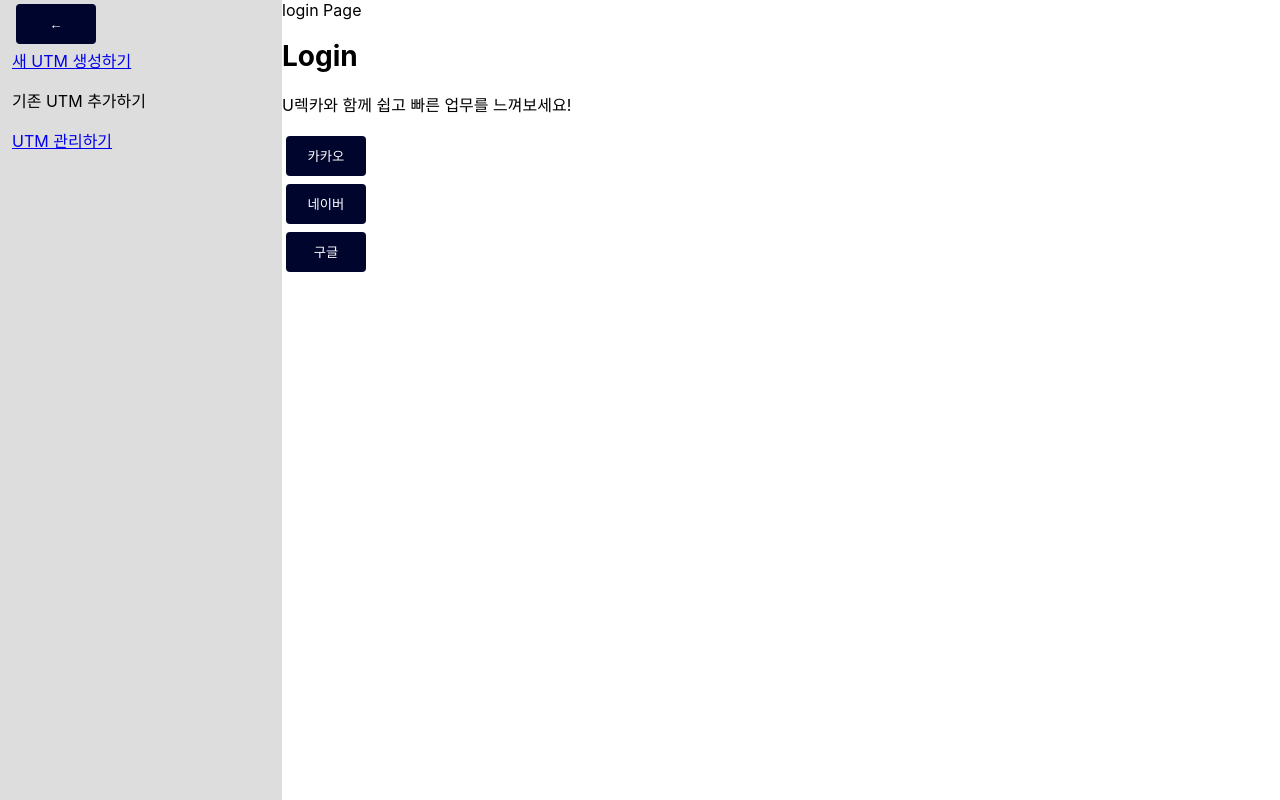
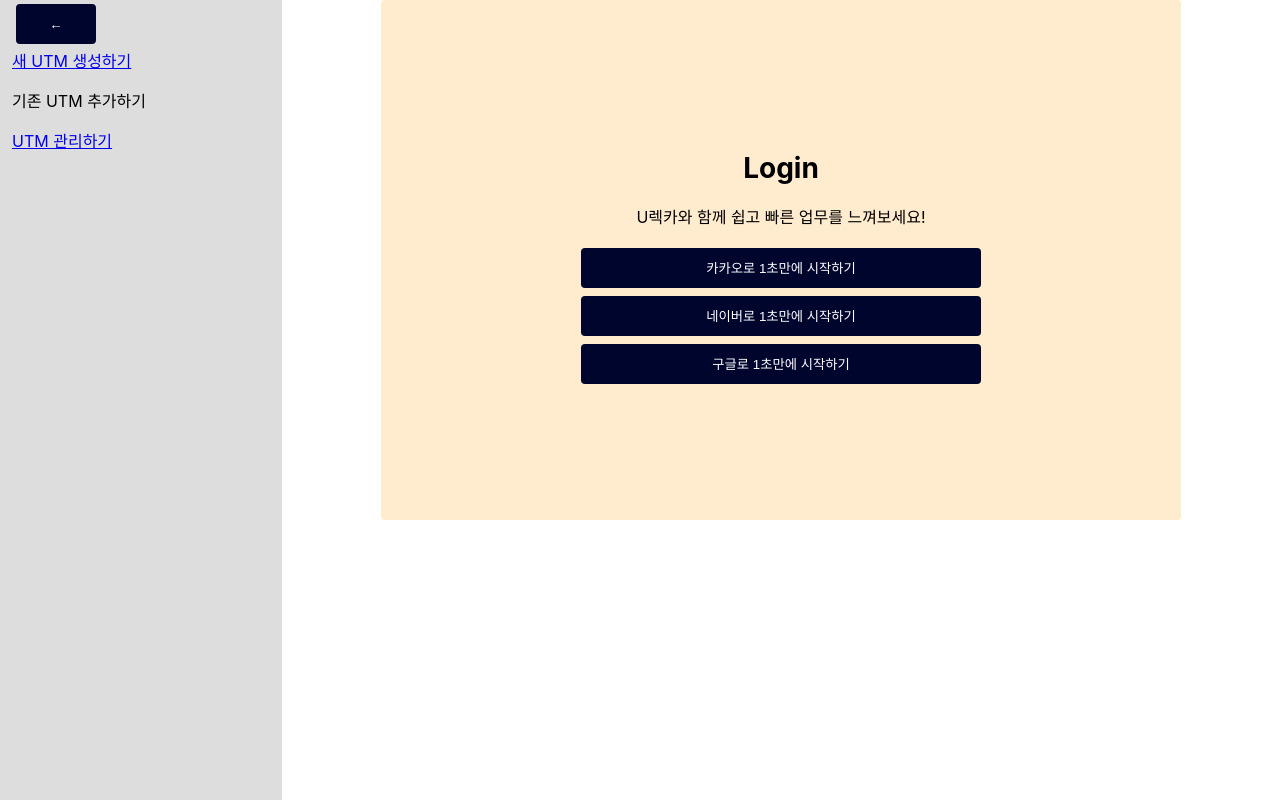
Before and after one commit to U-Wreckcar/FE-Develop, a React (Create React App) app: page /login in a window 1280 px wide. Shown: the top 800 px of the page. Built offline with nearby package versions, Linux system fonts and the light colour scheme; no server answers.

Commit message:
EDIT login 뼈대 css

```diff
--- a/src/components/login_component/LoginBox.tsx
+++ b/src/components/login_component/LoginBox.tsx
@@ -1,3 +1,5 @@
+import styles from './styles.module.css';
+
 const LoginBox = () => {
   const kakaoUrl = 'https://5034-14-6-160-238.jp.ngrok.io/auth/kakao';
   const onClickKakaoBtn = () => {
@@ -11,20 +13,26 @@ const LoginBox = () => {
     alert('개발중입니다...!');
   };
   return (
-    <div>
+    <div className={styles.container}>
       <div>
         <h1>Login</h1>
         <p>U렉카와 함께 쉽고 빠른 업무를 느껴보세요!</p>
       </div>
       <div>
         <div>
-          <button onClick={onClickKakaoBtn}>카카오</button>
+          <button className={styles.kakao_btn} onClick={onClickKakaoBtn}>
+            카카오로 1초만에 시작하기
+          </button>
         </div>
         <div>
-          <button onClick={onClickNaverBtn}>네이버</button>
+          <button className={styles.naver_btn} onClick={onClickNaverBtn}>
+            네이버로 1초만에 시작하기
+          </button>
         </div>
         <div>
-          <button onClick={onClickGoogleBtn}>구글</button>
+          <button className={styles.google_btn} onClick={onClickGoogleBtn}>
+            구글로 1초만에 시작하기
+          </button>
         </div>
       </div>
     </div>
--- /dev/null
+++ b/src/components/login_component/styles.module.css
@@ -0,0 +1,28 @@
+.container{
+    max-width: 800px;
+    height: 520px;
+    border-radius: 4px;
+    background-color: blanchedalmond;
+    margin:auto;
+    display: flex;
+    text-align: center;
+    flex-direction: column;
+    align-items: center;
+    justify-content: center;
+}
+
+.kakao_btn {
+    width: 400px;
+    height: 40px;
+    border-radius: 4px;
+}
+.naver_btn{
+    width: 400px;
+    height: 40px;
+    border-radius: 4px;
+}
+.google_btn{
+    width: 400px;
+    height: 40px;
+    border-radius: 4px;
+}
--- a/src/pages/LoginPage.tsx
+++ b/src/pages/LoginPage.tsx
@@ -3,7 +3,6 @@ import LoginBox from 'components/login_component/LoginBox';
 const LoginPage = () => {
   return (
     <div>
-      login Page
       <LoginBox />
     </div>
   );
```
